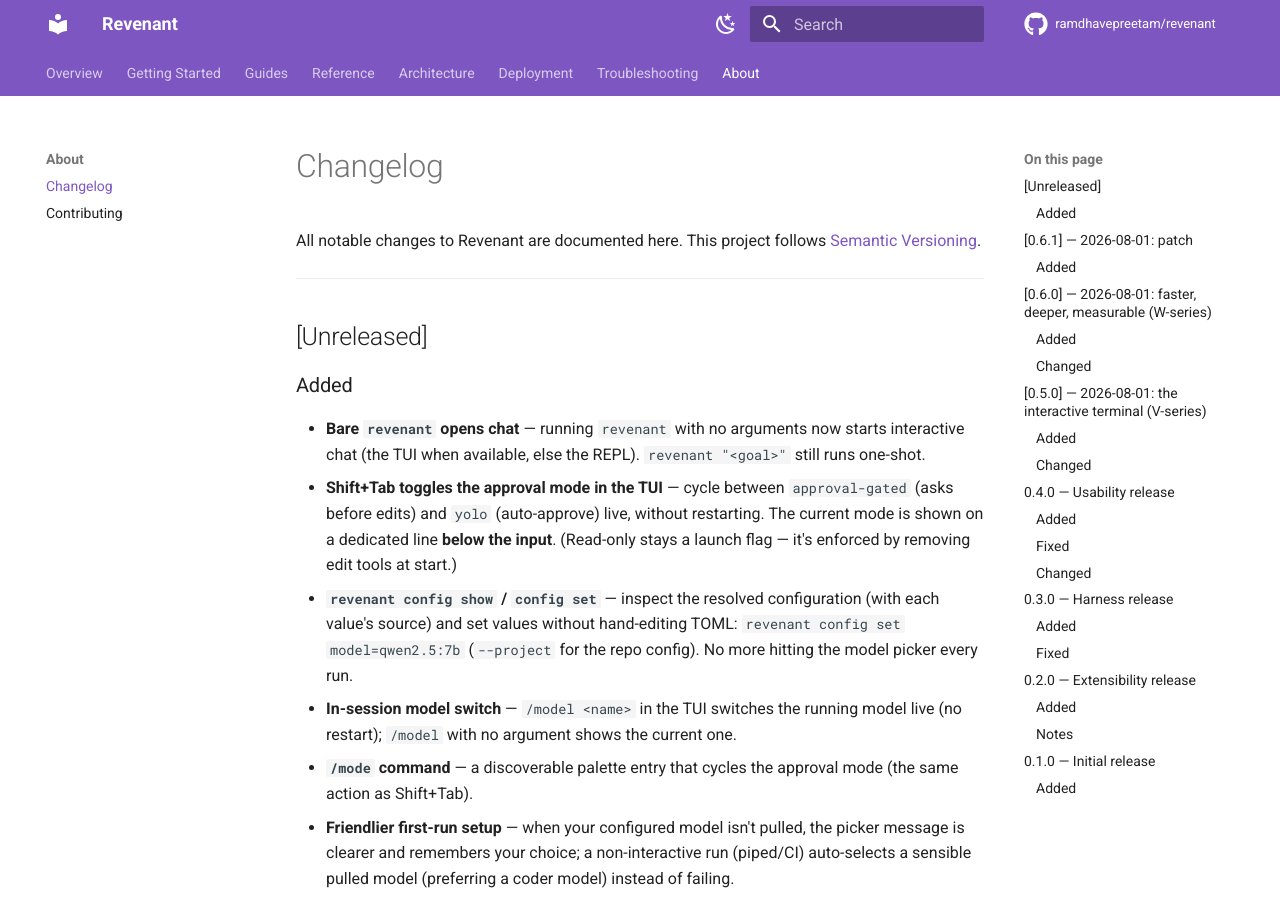
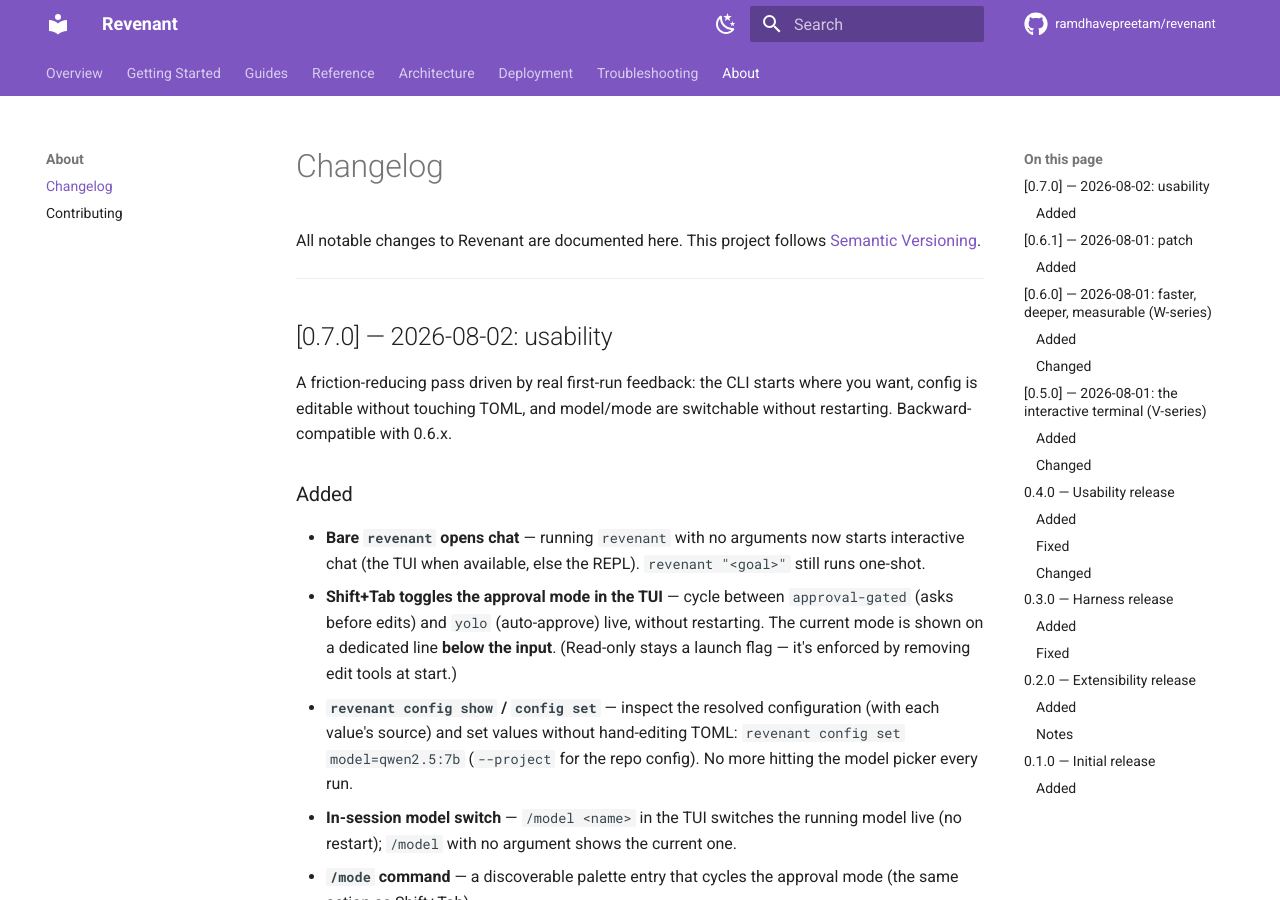
Before and after one commit to ramdhavepreetam/revenant, an MkDocs documentation site: the page built from docs_site/about/changelog.md, in a window 1280 px wide and 900 px high. Built offline with MkDocs 1.6.1 and Material for MkDocs 9.7.7, drawn with Linux system fonts in a browser that asks for light colours; comment, search, counter and statistics services are not loaded.

Commit message:
Release 0.7.0: usability
Bump all three packages 0.6.1 -> 0.7.0 for the usability pass: bare `revenant`
opens chat, shift+tab approval-mode toggle + mode line, `config show`/`config
set`, in-session /model + /mode, and friendlier first-run setup. A minor bump —
substantial new, backward-compatible UX.

- Version 0.7.0 on nerva-core / nerva-agent / revenant-cli; deps pinned >=0.7.0.
- Changelog: [Unreleased] -> [0.7.0] (2026-08-02).

Verified: 684 tests + mkdocs --strict green; make build + make check (twine)
PASS for all 6 dists at 0.7.0.

Co-Authored-By: Claude Opus 4.8 <noreply@anthropic.com>
Claude-Session: https://claude.ai/code/session_01LMdFxTkUq37j3CJsJXE7mH

```diff
--- a/docs_site/about/changelog.md
+++ b/docs_site/about/changelog.md
@@ -5,7 +5,11 @@ All notable changes to Revenant are documented here. This project follows
 
 ---
 
-## [Unreleased]
+## [0.7.0] — 2026-08-02: usability
+
+A friction-reducing pass driven by real first-run feedback: the CLI starts where
+you want, config is editable without touching TOML, and model/mode are switchable
+without restarting. Backward-compatible with 0.6.x.
 
 ### Added
 
```
Also changed, not shown: 3 other files.
